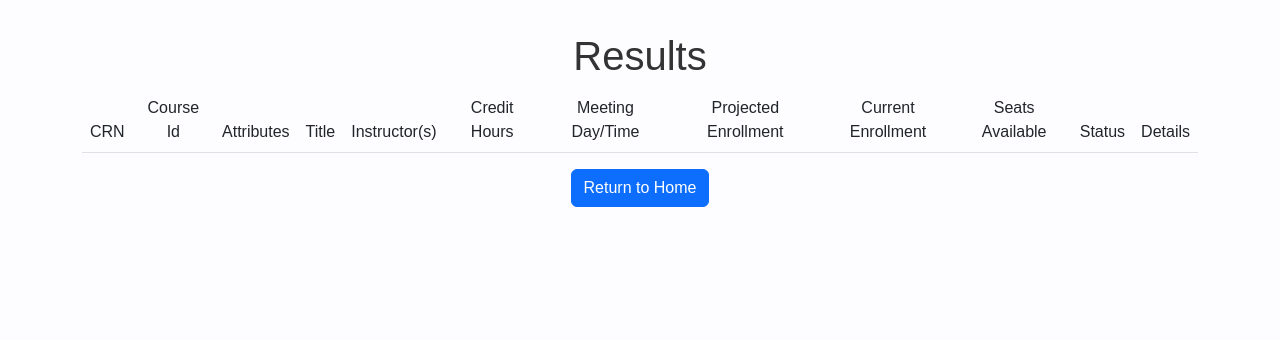
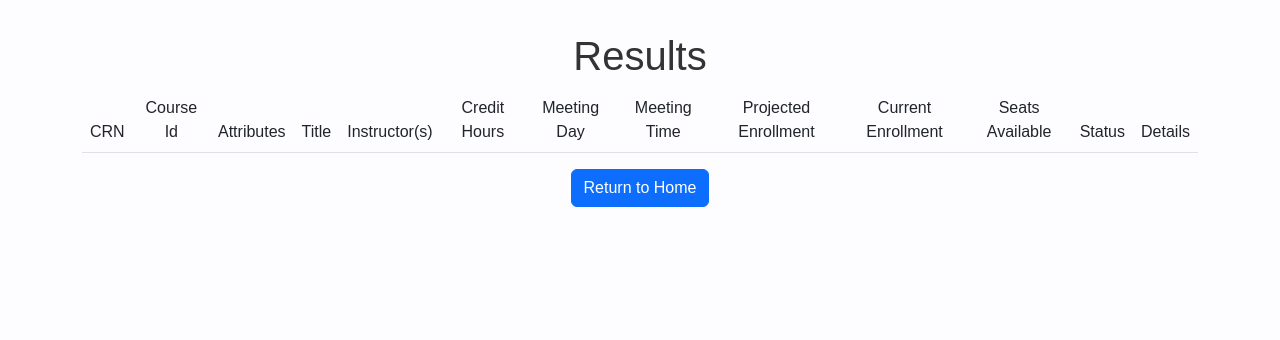
Before and after one commit to ShadowBearVR/Cypher-Ampersand, a Flask app: template server/templates/results.html in a window 1280 px wide. Shown: the part 80-420 px from the top of the page. Run offline with Flask 2, Linux system fonts and the light colour scheme; the template is opened without the code that fills it, so the values that code supplies are empty; parts of the project's set-up code (start-up, migrations or seed data) failed here and were passed over; some libraries are stand-ins or nearby versions.

Commit message:
Formatting results page

```diff
--- a/server/templates/results.html
+++ b/server/templates/results.html
@@ -24,7 +24,8 @@
                                         <td>Title</td>
                                         <td>Instructor(s)</td>
                                         <td>Credit Hours</td>
-                                        <td>Meeting Day/Time</td>
+                                        <td>Meeting Day</td>
+                                        <td>Meeting Time</td>
                                         <td>Projected Enrollment</td>
                                         <td>Current Enrollment</td>
                                         <td>Seats Available</td>
@@ -48,14 +49,15 @@
                                         <td>{{ result.INSTRUCTOR }}</td>
                                         <td>{{ result.CREDIT_HRS }}</td>
                                         <td>{{ result.COURSE_DAYS }}</td>
+                                        <td>{{ result.COURSE_TIMES }}</td>
                                         <td>{{ result.PROJ_ENR }}</td>
                                         <td>{{ result.CURRENT_ENR }}</td>
                                         <td>{{ result.SEATS_AVAIL }}</td>
 
                                         {% if result.IS_OPEN %}
-                                            <td>Open :)</td>
+                                            <td>Open</td>
                                         {% else %}
-                                            <td>Closed :(</td>
+                                            <td>Closed</td>
                                         {% endif %}
 
                                         <td>
```
